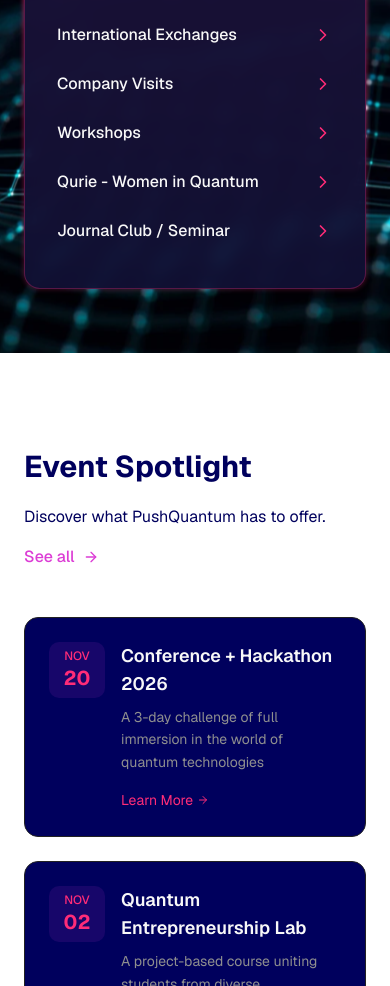
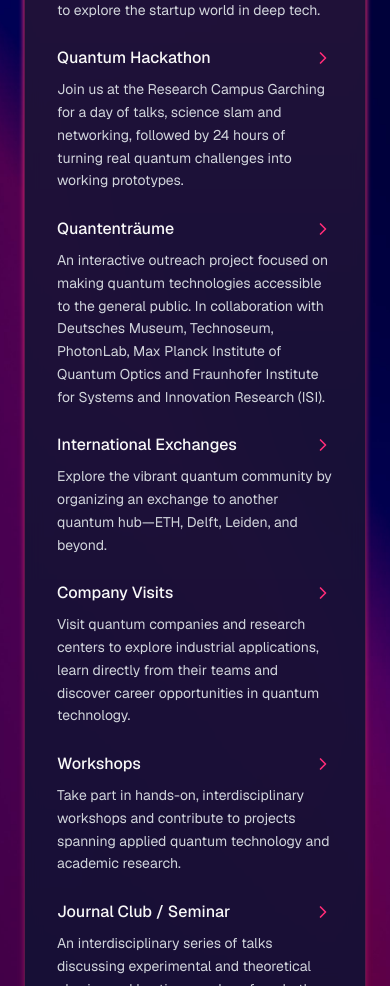
Before and after one commit to PushQuant/pushquantum_website, a Next.js app: page / in a window 390 px wide. Shown: the part 1700-2686 px from the top of the page. Built offline with nearby package versions, Linux system fonts and the light colour scheme.

Commit message:
changed pictures and added links and pop ups to project highlights

```diff
--- a/components/about-section.tsx
+++ b/components/about-section.tsx
@@ -50,8 +50,8 @@ export function AboutSection() {
                             <div className="absolute inset-0 flex items-center justify-center text-muted-foreground">
                                 <div className="text-center">
                                     <Image
-                                        src="/images/community_landing_page_image.jpg"
-                                        alt="Community group photo"
+                                        src="/images/main_about_us_ibm_zurich.JPG"
+                                        alt="PushQuantum members visiting IBM Research Zurich"
                                         fill
                                         className="object-cover rounded-sm"
                                         priority
--- a/components/membership/membership-hero.tsx
+++ b/components/membership/membership-hero.tsx
@@ -18,14 +18,12 @@ export function MembershipHero() {
           {/* Right - Image */}
           <div className="relative h-64 lg:h-80 rounded-2xl overflow-hidden">
             <Image
-              src="/images/membership-hero.jpg"
-              alt="PushQuantum team members"
+              src="/images/members_membership_hack_group.jpg"
+              alt="PushQuantum members at the quantum hackathon"
               fill
               className="object-cover"
               priority
             />
-            {/* Placeholder gradient if image missing */}
-            <div className="absolute inset-0 bg-gradient-to-br from-pq-bright-pink/20 to-[#4169e1]/20" />
           </div>
         </div>
       </div>
--- a/components/offerings-section.tsx
+++ b/components/offerings-section.tsx
@@ -1,4 +1,7 @@
 
+"use client";
+
+import { useState } from "react";
 import { ChevronRight } from "lucide-react";
 import Link from "next/link";
 
@@ -6,30 +9,70 @@ const offerings = [
     {
         title: "Quantum Entrepreneurship Laboratory",
         href: "/events/quantum-entrepreneurship-laboratory",
+        description:
+            "One-semester, project-based interdisciplinary course, in collaboration with TUM and UnternehmerTUM. Form a team with technical and business students to explore the startup world in deep tech.",
     },
-    { title: "Quantum Hackathon", href: "/hackathon" },
     {
-        title: "Quantentraeume",
+        title: "Quantum Hackathon",
+        href: "/hackathon",
+        description:
+            "Join us at the Research Campus Garching for a day of talks, science slam and networking, followed by 24 hours of turning real quantum challenges into working prototypes.",
+    },
+    {
+        title: "Quantenträume",
         href: "https://www.deutsches-museum.de/forschung/forschungsinstitut/projekte/detailseite/quantentraeume#c30272",
+        description:
+            "An interactive outreach project focused on making quantum technologies accessible to the general public. In collaboration with Deutsches Museum, Technoseum, PhotonLab, Max Planck Institute of Quantum Optics and Fraunhofer Institute for Systems and Innovation Research (ISI).",
     },
-    { title: "International Exchanges", href: "#" },
-    { title: "Company Visits", href: "#" },
-    { title: "Workshops", href: "#" },
-    { title: "Qurie - Women in Quantum", href: "#" },
-    { title: "Journal Club / Seminar", href: "/events/journal-club-seminar" },
+    {
+        title: "International Exchanges",
+        href: "#",
+        description:
+            "Explore the vibrant quantum community by organizing an exchange to another quantum hub—ETH, Delft, Leiden, and beyond.",
+    },
+    {
+        title: "Company Visits",
+        href: "/events/company-visits",
+        description:
+            "Visit quantum companies and research centers to explore industrial applications, learn directly from their teams and discover career opportunities in quantum technology.",
+    },
+    {
+        title: "Workshops",
+        href: "/events",
+        description:
+            "Take part in hands-on, interdisciplinary workshops and contribute to projects spanning applied quantum technology and academic research.",
+    },
+    {
+        title: "Journal Club / Seminar",
+        href: "/events/journal-club-seminar",
+        description:
+            "An interdisciplinary series of talks discussing experimental and theoretical physics and hosting speakers from both academia and industry.",
+    },
+    {
+        title: "Qurie - Women in Quantum",
+        href: "#",
+        description:
+            "Join our Women-in-Quantum initiative community to exchange experiences, networks and guidance.",
+    },
 ];
 
 export function OfferingsSection() {
+    const [activeOffering, setActiveOffering] = useState<(typeof offerings)[number] | null>(null);
+
     return (
         <section className="relative min-h-[600px] bg-[#0a0a12] overflow-hidden">
             {/* Background wave mesh image - full width, no repeat */}
             <div
                 className="absolute inset-0 bg-no-repeat bg-center bg-cover pointer-events-none"
-                style={{ backgroundImage: "url('/offerings-bg.svg')" }}
+                style={{ backgroundImage: "url('/images/main_background.jpg')" }}
             />
 
             {/* Content */}
             <div className="relative z-10 mx-auto max-w-7xl px-6 py-16 lg:py-24">
+                <div
+                    className="grid items-center gap-10 lg:grid-cols-[minmax(0,28rem)_minmax(0,1fr)] lg:gap-16"
+                    onMouseLeave={() => setActiveOffering(null)}
+                >
                     {/* Glowing card on the left */}
                     <div className="relative w-full max-w-md">
                         {/* Glow effect */}
@@ -46,15 +89,43 @@ export function OfferingsSection() {
                                     <Link
                                         key={offering.title}
                                         href={offering.href}
-                                    className="group flex items-center justify-between py-3 text-foreground hover:text-primary transition-colors border-b border-transparent hover:border-primary/20"
+                                        onMouseEnter={() => setActiveOffering(offering)}
+                                        onFocus={() => setActiveOffering(offering)}
+                                        className="group py-3 text-foreground hover:text-primary focus-visible:text-primary transition-colors border-b border-transparent hover:border-primary/20 focus-visible:border-primary/20 outline-none"
                                     >
+                                        <span className="flex items-center justify-between gap-4">
                                             <span className="text-base font-medium lg:text-lg">
                                                 {offering.title}
                                             </span>
-                                    <ChevronRight className="size-5 text-pq-bright-pink" />
+                                            <ChevronRight className="size-5 shrink-0 text-pq-bright-pink transition-transform group-hover:translate-x-1 group-focus-visible:translate-x-1" />
+                                        </span>
+                                        <span className="mt-2 block text-sm leading-relaxed text-gray-300 lg:hidden">
+                                            {offering.description}
+                                        </span>
                                     </Link>
                                 ))}
                             </nav>
+                        </div>
+                    </div>
+
+                    {/* Hover details on desktop */}
+                    <div
+                        aria-live="polite"
+                        className={`hidden min-h-64 rounded-2xl border border-pq-bright-pink/30 bg-[#0d1033]/90 p-8 shadow-2xl shadow-pq-bright-pink/10 backdrop-blur-sm transition-all duration-300 lg:flex lg:flex-col lg:justify-center ${activeOffering
+                            ? "translate-x-0 opacity-100"
+                            : "pointer-events-none translate-x-4 opacity-0"
+                            }`}
+                    >
+                        {activeOffering && (
+                            <>
+                                <h3 className="text-2xl font-bold text-white">
+                                    {activeOffering.title}
+                                </h3>
+                                <p className="mt-4 text-base leading-relaxed text-gray-300">
+                                    {activeOffering.description}
+                                </p>
+                            </>
+                        )}
                     </div>
                 </div>
             </div>
```
Lines whose indentation alone changed are shown as unchanged.
